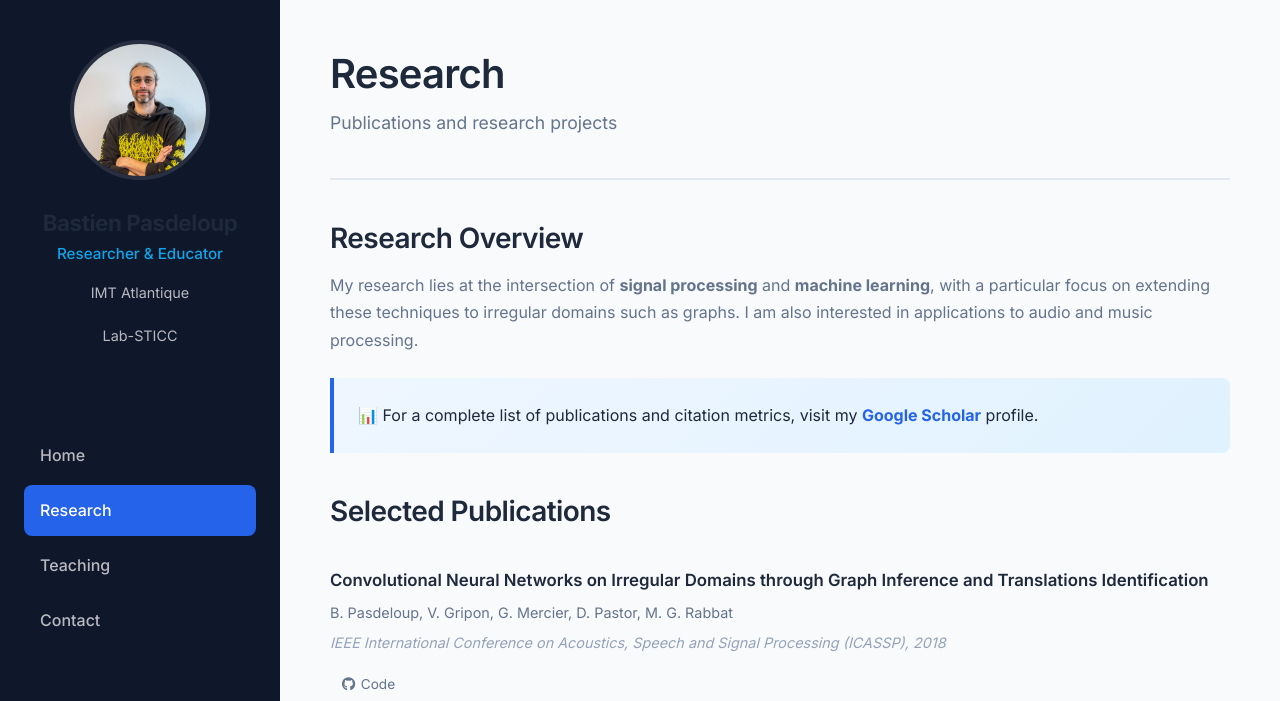
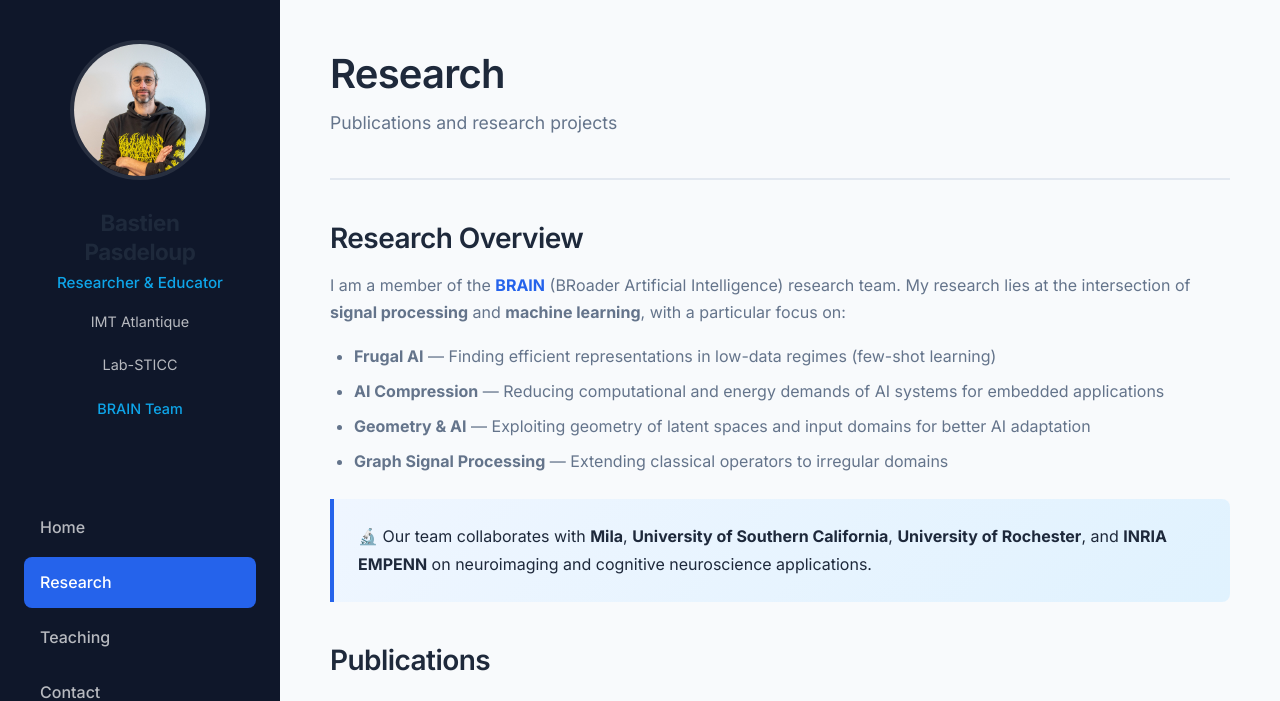
Before and after one commit to BastienPasdeloup/BastienPasdeloup.github.io, a Jekyll site: the page built from research.md, in a window 1280 px wide and 1400 px high. Shown: the top 701 px of the window. Built offline with Jekyll 4.4.1, drawn with Linux system fonts in a browser that asks for light colours; some of the changed text lies outside the part shown; grey boxes are pictures that could not be loaded.

Commit message:
Update: clearer name, BRAIN team, embedded Scholar

```diff
--- a/_layouts/default.html
+++ b/_layouts/default.html
@@ -17,14 +17,17 @@
     <aside class="sidebar">
       <div class="sidebar-content">
         <div class="profile">
-          <img src="{{ '/assets/img/profile.jpg' | relative_url }}" alt="Bastien Pasdeloup" class="profile-photo" onerror="this.src='https://ui-avatars.com/api/?name=Bastien+Pasdeloup&size=150&background=3b82f6&color=fff&bold=true'">
-          <h1 class="name">Bastien Pasdeloup</h1>
+          <img src="{{ '/assets/img/profile.jpg' | relative_url }}" alt="Bastien Pasdeloup" class="profile-photo" onerror="this.src='https://ui-avatars.com/api/?name=BP&size=150&background=3b82f6&color=fff&bold=true&font-size=0.4'">
+          <h1 class="name">Bastien<br>Pasdeloup</h1>
           <p class="title">Researcher & Educator</p>
           <p class="institution">
             <a href="https://www.imt-atlantique.fr/" target="_blank">IMT Atlantique</a>
           </p>
           <p class="lab">
             <a href="https://labsticc.fr/" target="_blank">Lab-STICC</a>
+          </p>
+          <p class="team">
+            <a href="https://www.imt-atlantique.fr/fr/recherche-innovation/equipe/brain" target="_blank">BRAIN Team</a>
           </p>
         </div>
 
--- a/assets/css/style.css
+++ b/assets/css/style.css
@@ -105,7 +105,8 @@
 }
 
 .institution a,
-.lab a {
+.lab a,
+.team a {
   color: rgba(255, 255, 255, 0.7);
   text-decoration: none;
   font-size: 0.9rem;
@@ -113,12 +114,19 @@
 }
 
 .institution a:hover,
-.lab a:hover {
+.lab a:hover,
+.team a:hover {
   color: #fff;
 }
 
-.lab {
+.lab,
+.team {
   margin-top: 0.25rem;
+}
+
+.team a {
+  color: var(--color-accent);
+  font-weight: 500;
 }
 
 /* ===== Navigation ===== */
--- a/research.md
+++ b/research.md
@@ -10,74 +10,77 @@
 
 ## Research Overview
 
-My research lies at the intersection of **signal processing** and **machine learning**, with a particular focus on extending these techniques to irregular domains such as graphs. I am also interested in applications to audio and music processing.
+I am a member of the **[BRAIN](https://www.imt-atlantique.fr/fr/recherche-innovation/equipe/brain)** (BRoader Artificial Intelligence) research team. My research lies at the intersection of **signal processing** and **machine learning**, with a particular focus on:
+
+- **Frugal AI** — Finding efficient representations in low-data regimes (few-shot learning)
+- **AI Compression** — Reducing computational and energy demands of AI systems for embedded applications
+- **Geometry & AI** — Exploiting geometry of latent spaces and input domains for better AI adaptation
+- **Graph Signal Processing** — Extending classical operators to irregular domains
 
 <div class="highlight-box">
-  <p>📊 For a complete list of publications and citation metrics, visit my <a href="https://scholar.google.com/citations?user=dKOgoG4AAAAJ" target="_blank"><strong>Google Scholar</strong></a> profile.</p>
+  <p>🔬 Our team collaborates with <strong>Mila</strong>, <strong>University of Southern California</strong>, <strong>University of Rochester</strong>, and <strong>INRIA EMPENN</strong> on neuroimaging and cognitive neuroscience applications.</p>
 </div>
 
-## Selected Publications
+## Publications
 
-<div class="publication">
-  <div class="publication-title">
-    <a href="https://github.com/BastienPasdeloup/icassp2018" target="_blank">Convolutional Neural Networks on Irregular Domains through Graph Inference and Translations Identification</a>
-  </div>
-  <div class="publication-authors">B. Pasdeloup, V. Gripon, G. Mercier, D. Pastor, M. G. Rabbat</div>
-  <div class="publication-venue">IEEE International Conference on Acoustics, Speech and Signal Processing (ICASSP), 2018</div>
-  <div class="publication-links">
-    <a href="https://github.com/BastienPasdeloup/icassp2018" class="publication-link">
-      <i class="fab fa-github"></i> Code
-    </a>
-  </div>
+<div class="card" style="margin: 1.5rem 0; padding: 0; overflow: hidden;">
+  <iframe
+    src="https://scholar.google.com/citations?user=dKOgoG4AAAAJ&hl=en"
+    style="width: 100%; height: 600px; border: none;"
+    title="Google Scholar Profile">
+  </iframe>
 </div>
 
-<div class="publication">
-  <div class="publication-title">
-    <a href="https://github.com/BastienPasdeloup/graph_translations" target="_blank">A Neighborhood-Preserving Translation Operator on Graphs</a>
-  </div>
-  <div class="publication-authors">B. Pasdeloup, V. Gripon, G. Mercier, D. Pastor, M. G. Rabbat</div>
-  <div class="publication-venue">IEEE Global Conference on Signal and Information Processing (GlobalSIP), 2017</div>
-  <div class="publication-links">
-    <a href="https://github.com/BastienPasdeloup/graph_translations" class="publication-link">
-      <i class="fab fa-github"></i> Code
-    </a>
-  </div>
-</div>
+<p style="text-align: center; margin: 1rem 0;">
+  <a href="https://scholar.google.com/citations?user=dKOgoG4AAAAJ" target="_blank" class="publication-link" style="display: inline-flex;">
+    <i class="fas fa-external-link-alt"></i> Open in Google Scholar
+  </a>
+</p>
 
-<div class="publication">
-  <div class="publication-title">
-    <a href="https://github.com/BastienPasdeloup/gretsi2019" target="_blank">Graph Signal Processing Research</a>
-  </div>
-  <div class="publication-authors">B. Pasdeloup et al.</div>
-  <div class="publication-venue">GRETSI, 2019</div>
-  <div class="publication-links">
-    <a href="https://github.com/BastienPasdeloup/gretsi2019" class="publication-link">
-      <i class="fab fa-github"></i> Code
-    </a>
-  </div>
-</div>
-
-## Research Projects
+## Research Themes
 
 ### Graph Signal Processing & Neural Networks
 
-Extending classical signal processing operations (such as convolutions and translations) to graph-structured data. This work enables the application of powerful convolutional neural network architectures to irregular domains, opening new possibilities for analyzing data with complex underlying structures.
+Extending classical signal processing operations (convolutions, translations) to graph-structured data. This enables applying powerful CNN architectures to irregular domains, opening new possibilities for analyzing data with complex underlying structures.
 
-### Automatic Speech Recognition for Extreme Vocals
+**Key contributions:**
+- Translation operators preserving neighborhood structures on graphs
+- Graph inference methods for CNN adaptation to irregular domains
+- Applications to image classification and neuroimaging
 
-Developing specialized ASR systems capable of transcribing extreme vocal styles (such as those found in metal music), where traditional speech recognition systems fail. This research combines source separation, robust acoustic modeling, and domain adaptation.
+<div class="publication-links" style="margin-top: 1rem;">
+  <a href="https://github.com/BastienPasdeloup/icassp2018" class="publication-link">
+    <i class="fab fa-github"></i> ICASSP 2018
+  </a>
+  <a href="https://github.com/BastienPasdeloup/graph_translations" class="publication-link">
+    <i class="fab fa-github"></i> Graph Translations
+  </a>
+</div>
 
-<a href="https://github.com/BastienPasdeloup/extreme_vocals_asr" class="publication-link" style="margin-top: 1rem; display: inline-flex;">
-  <i class="fab fa-github"></i> View Project
-</a>
+### Audio & Music Processing
 
-### Music Information Retrieval
+Developing methods for analyzing audio content using signal processing and machine learning:
 
-Analyzing musical content through signal processing and machine learning, including rhythm analysis, lyrics intelligibility assessment, and audio feature extraction.
+- **Automatic Speech Recognition for Extreme Vocals** — Transcribing extreme vocal styles (metal music) where traditional ASR fails
+- **Music Information Retrieval** — Rhythm analysis, lyrics intelligibility, audio feature extraction
+- **Bioacoustics** — Few-shot bioacoustic event detection (DCASE Challenge)
+
+<div class="publication-links" style="margin-top: 1rem;">
+  <a href="https://github.com/BastienPasdeloup/extreme_vocals_asr" class="publication-link">
+    <i class="fab fa-github"></i> Extreme Vocals ASR
+  </a>
+</div>
+
+### Neuroimaging & Cognitive Neuroscience
+
+Applying graph signal processing to neuroimaging data for:
+- Brain-computer interfaces and neurofeedback
+- Cognitive neuroscience with the [CoCoLab (Karim Jerbi)](http://www.karimjerbi.com/)
+- Collaboration with [EMPENN (INRIA)](https://team.inria.fr/empenn/)
 
 ## Open Source Code
 
-All code associated with my publications is made publicly available to ensure reproducibility:
+All code associated with my publications is publicly available:
 
 <div class="card-grid">
   <div class="card">
@@ -98,3 +101,12 @@
     <a href="https://github.com/BastienPasdeloup/extreme_vocals_asr">View Repository →</a>
   </div>
 </div>
+
+## Team Achievements
+
+Recent highlights from the BRAIN team:
+
+- 🏆 **NeurIPS 2025** — REVE: A Foundation Model for EEG
+- 🏆 **CVPR 2025** — [ProKeR](https://ybendou.github.io/ProKeR/): Kernel Perspective on Few-Shot Adaptation
+- 🥈 **DCASE 2023** — Ranked #2 + Jury Prize in Few-shot Bioacoustic Event Detection
+- 🏆 **AMD Open Hardware 2023** — Winners with [PEFSL](https://github.com/brain-bzh/PEFSL) project
```
Also changed, not shown: index.md (+7 -7 lines).
